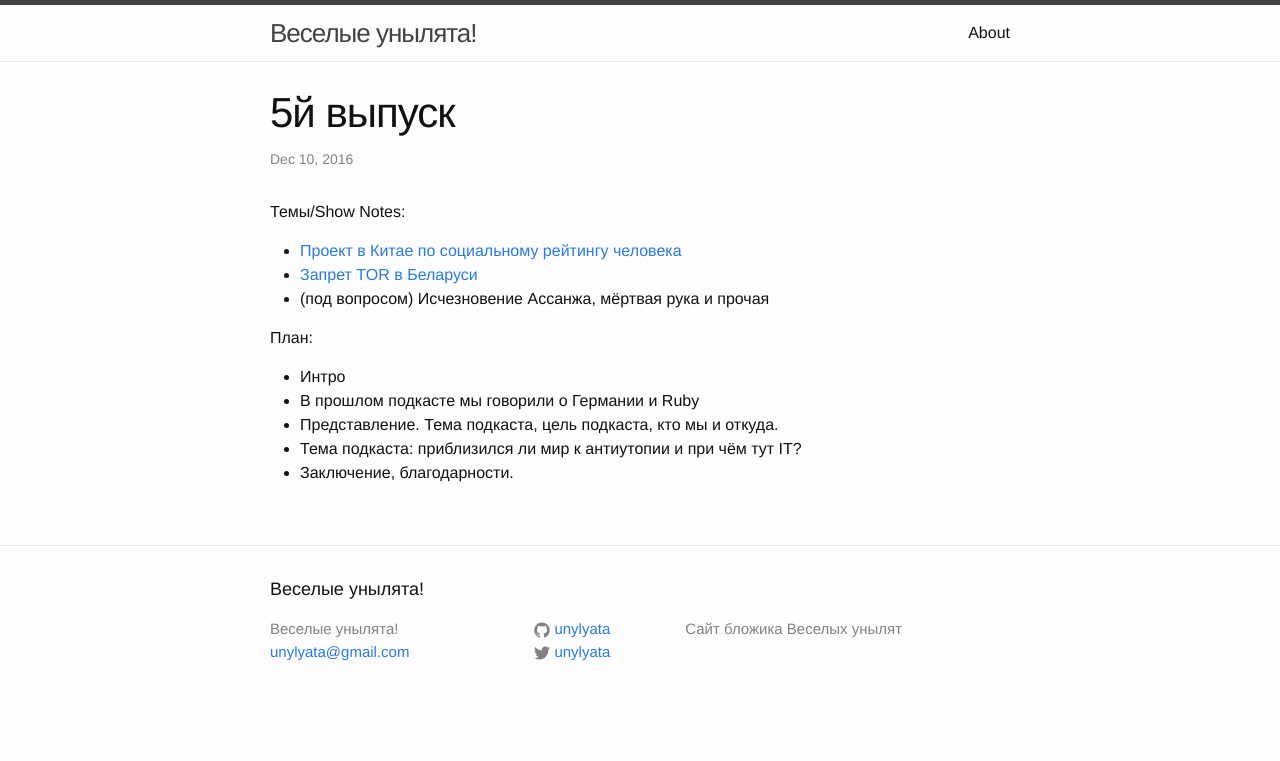
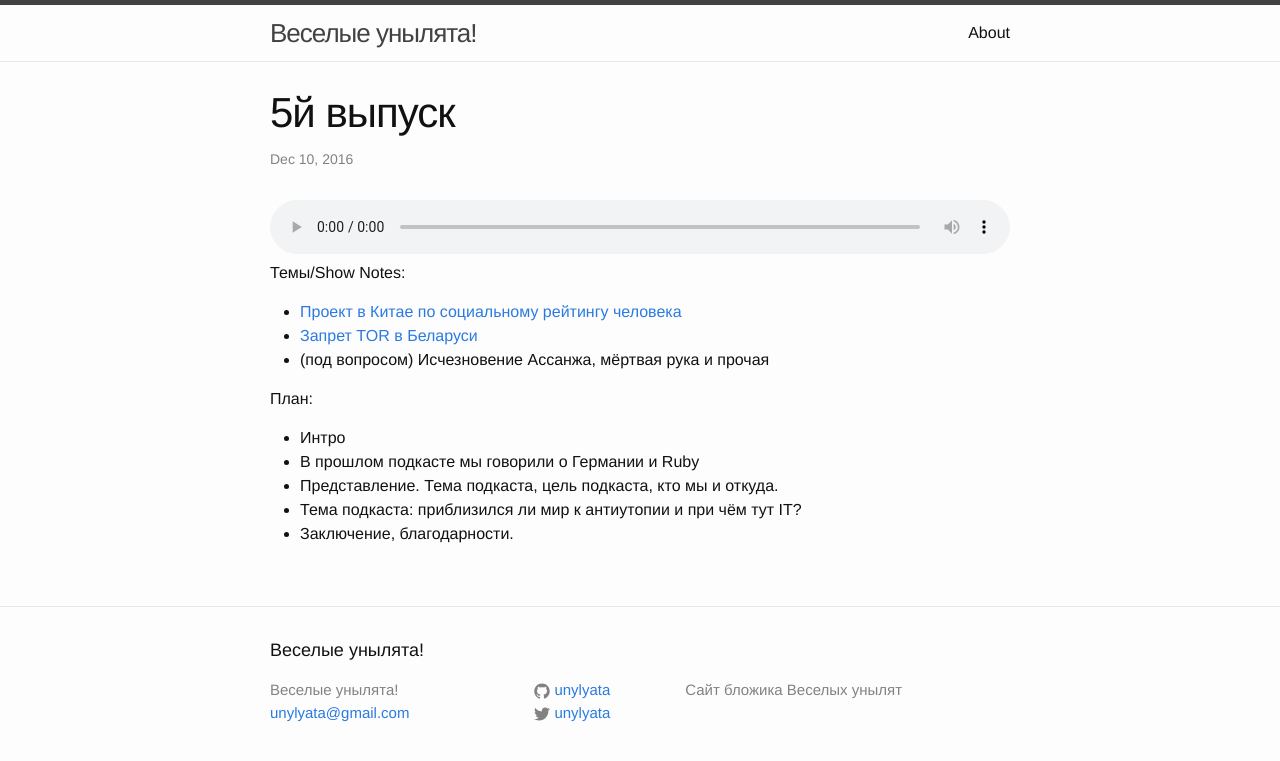
Before and after one commit to unylyata/unylyata.github.io, a Jekyll site: the page built from _posts/2016-12-10-podcast-5.markdown, in a window 1280 px wide. Shown: the top 761 px of the page. Built offline with Jekyll 4.4.1, drawn with Linux system fonts in a browser that asks for light colours; comment, search, counter and statistics services are not loaded.

Commit message:
add new podcast mp3

```diff
--- a/_posts/2016-12-10-podcast-5.markdown
+++ b/_posts/2016-12-10-podcast-5.markdown
@@ -5,6 +5,8 @@ date:   2016-12-10 00:00:18
 categories: podcast
 comments: true
 ---
+
+<audio controls src="http://podcast.redcode.by/unylyata_05.mp3"></audio>
 
 Темы/Show Notes:
 
```
